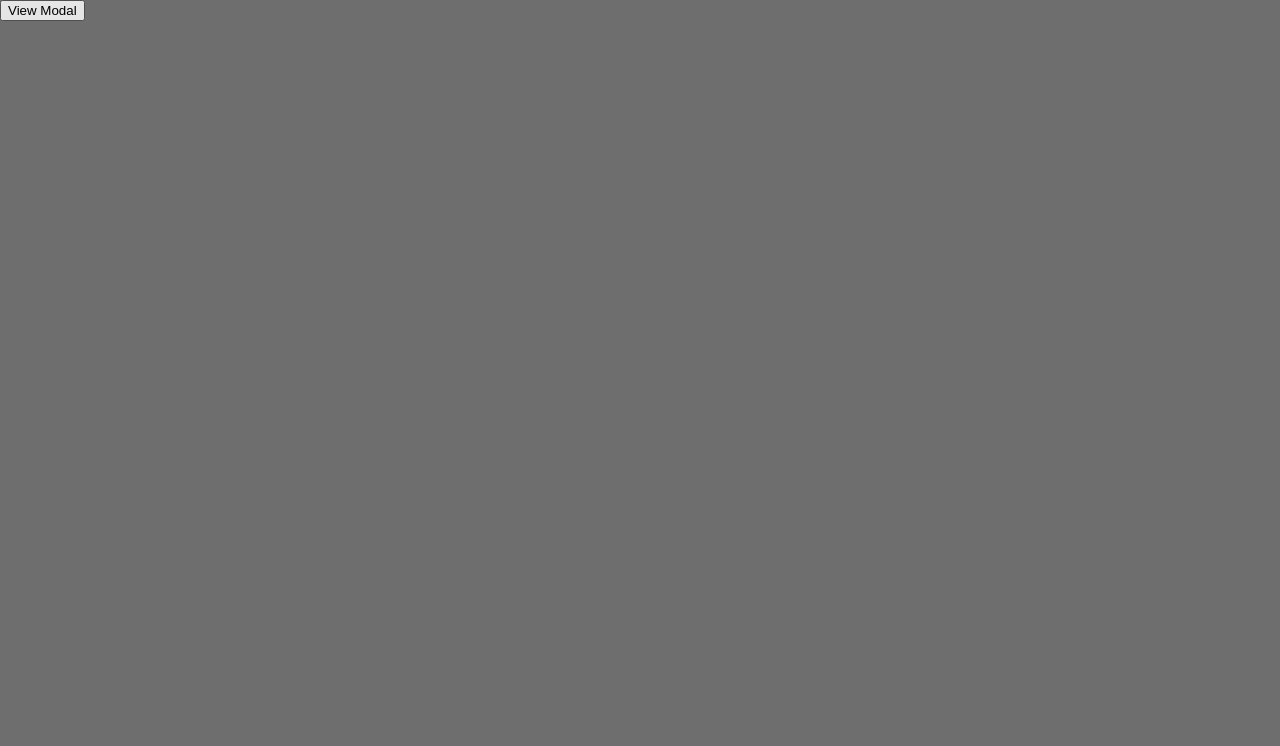
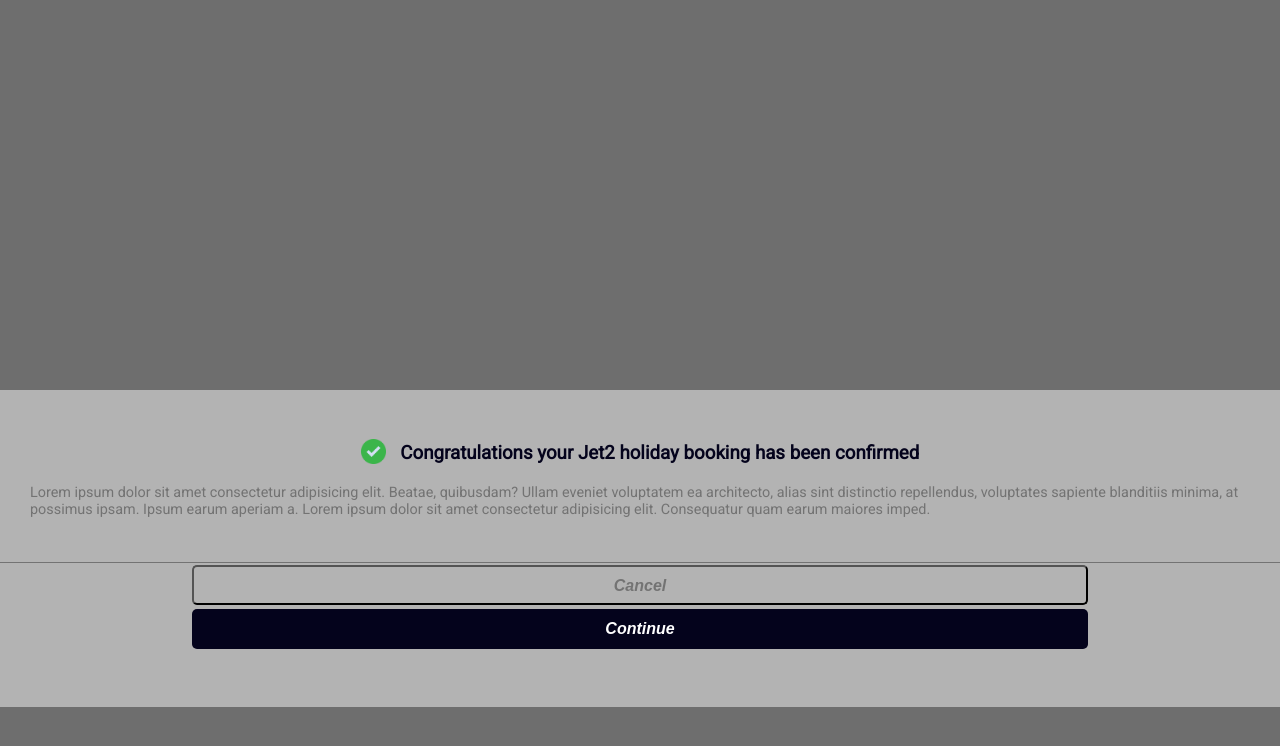
Before and after one commit to druoc/jet2-modal, a website: page index.html in a window 1280 px wide. Both pictures are taken after a click on the button "View Modal". Drawn offline with Linux system fonts and the light colour scheme.

Commit message:
Adds button functionality

```diff
--- a/css/index.scss
+++ b/css/index.scss
@@ -23,8 +23,10 @@
   font-family: $font_main;
 }
 
+.modal.hidden {
+  display: none;
+}
 .modal {
-  display: none;
   position: fixed;
   bottom: 0;
   width: 100%;
--- a/index.html
+++ b/index.html
@@ -12,7 +12,7 @@
       View Modal
     </button>
     <!--Modal-->
-    <div class="modal" id="modal1">
+    <div class="modal hidden" id="modal1">
       <div class="modal__content">
         <h3 class="modal__content-header">
           <span class="tick-icon"></span>
--- a/js/index.js
+++ b/js/index.js
@@ -0,0 +1,21 @@
+/*waits till the full document has loaded,
+then sets the modal-trigger-button and modal to variables,
+then adds an event listener to the button to make the modal appear when clicked*/
+document.addEventListener("DOMContentLoaded", () => {
+  const modalTriggerBtn = document.querySelector(".modal-trigger-btn");
+  const modalCancelBtn = document.querySelector(".modal__buttons-top");
+  const modal = document.querySelector(".modal");
+
+  let originalDisplay = "";
+
+  modalTriggerBtn.addEventListener("click", () => {
+    originalDisplay = getComputedStyle(modalTriggerBtn).display;
+    modalTriggerBtn.style.display = "none";
+    modal.classList.remove("hidden");
+  });
+
+  modalCancelBtn.addEventListener("click", () => {
+    modalTriggerBtn.style.display = originalDisplay;
+    modal.classList.add("hidden");
+  });
+});
```
Also changed, not shown: css/index.css.
